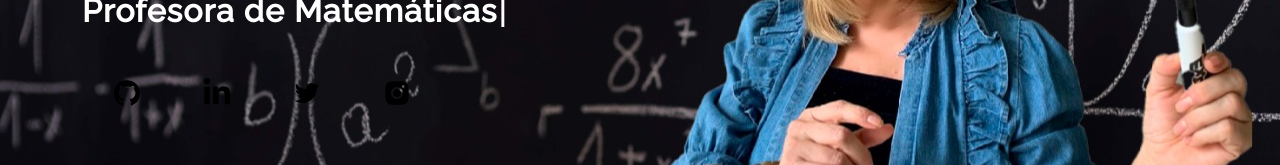
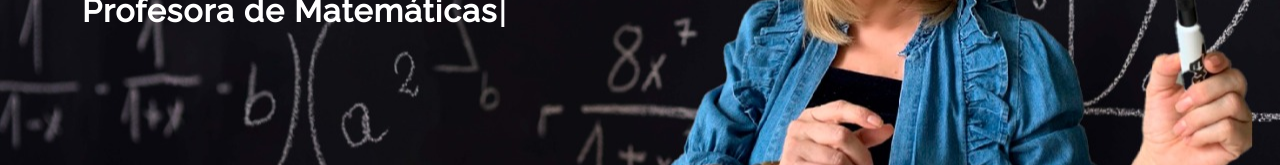
Before and after one commit to Otorb/profemireya, a React (Create React App) app: page / in a window 1280 px wide. Shown: the part 420-585 px from the top of the page. Built offline with nearby package versions, Linux system fonts and the light colour scheme; a web font is replaced by a local one.

Commit message:
links ocultos de nuevo

```diff
--- a/src/Compónents/Home/Home.jsx
+++ b/src/Compónents/Home/Home.jsx
@@ -21,7 +21,7 @@ function Home() {
             <h2 className='nametext'>Soy la Profesora Mireya Pedroza</h2>
             <span></span>
             <Text />
-            <button onClick={() => {
+            {/* <button onClick={() => {
               window.open("https://github.com/rahulvijay81");
             }}
               className='socailmediabtn'><AiFillGithub className='icon' /></button>
@@ -36,7 +36,7 @@ function Home() {
             <button onClick={() => {
               window.open("https://instagram.com/rahulvijay81");
             }}
-              className='socailmediabtn'><AiFillInstagram className='icon' /></button>
+              className='socailmediabtn'><AiFillInstagram className='icon' /></button> */}
           </Col>
 
           <Col md={5}>
```
